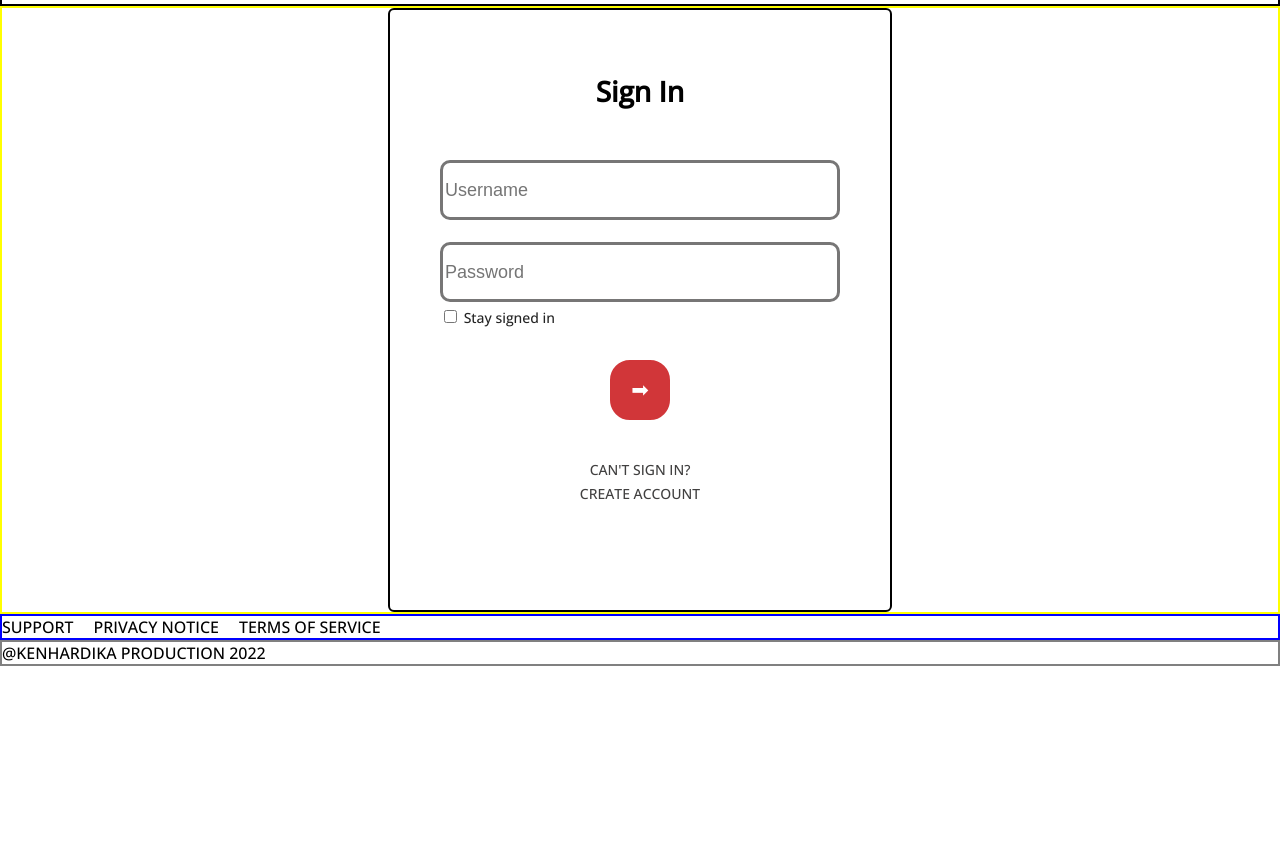
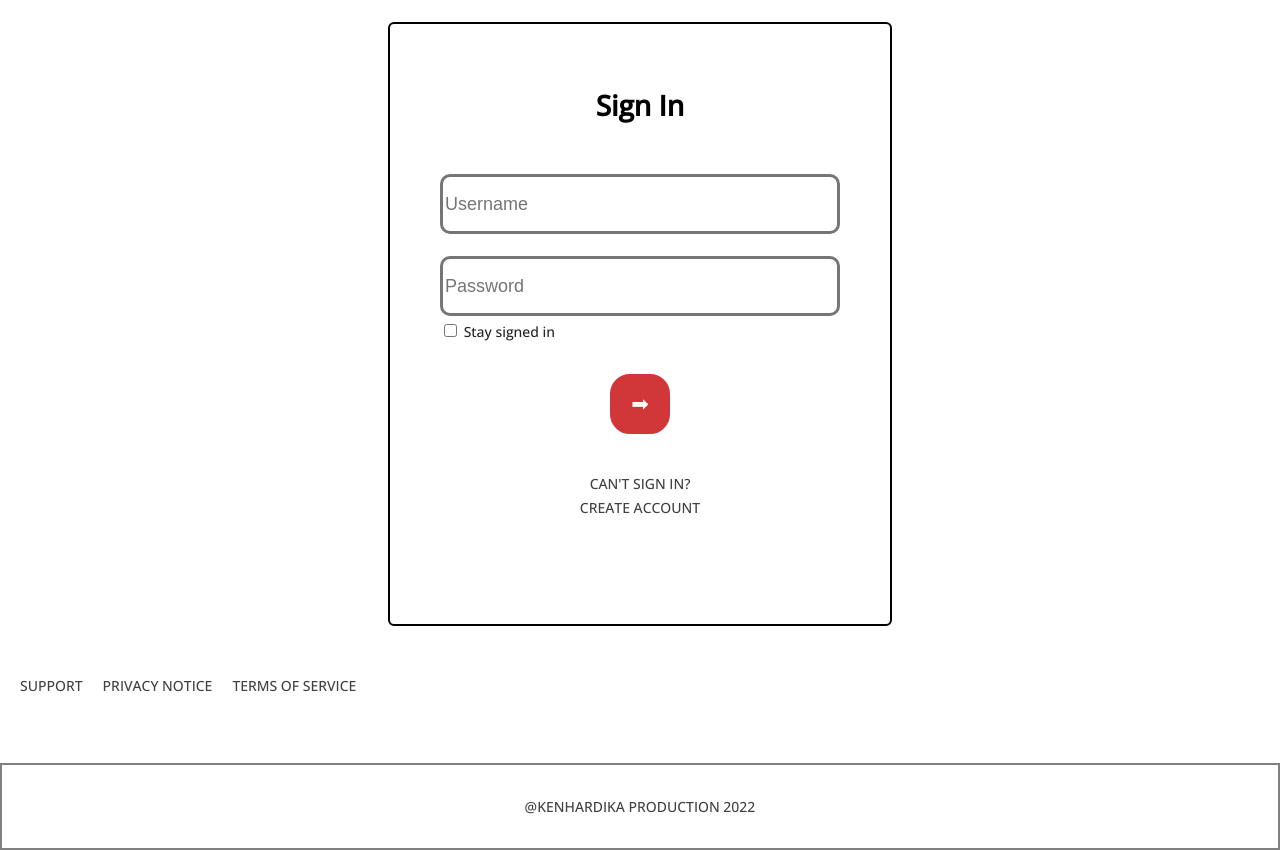
Before and after one commit to kenhardika/hmhy, a plain HTML site: page index.html in a window 1280 px wide. Shown: the part 98-948 px from the top of the page. Before the commit the page ends 800 px from the top, so only its background shows below. Drawn offline with nearby package versions, Linux system fonts and the light colour scheme.

Commit message:
login page updated overall

```diff
--- a/index.html
+++ b/index.html
@@ -62,15 +62,18 @@
         </div>
     </div>
 
-    <div class="footer">
-        <div class="support">SUPPORT</div>
-        <div class="privacy">PRIVACY NOTICE </div>
-        <div class="terms">TERMS OF SERVICE</div>
-    </div>
+    <class class="bottomPage">
+        <div class="footer">
+            <div class="support"><a href="https://www.google.com"> SUPPORT </a></div>
+            <div class="privacy"><a href="https://www.google.com"> PRIVACY NOTICE </a></div>
+            <div class="terms"><a href="https://www.google.com"> TERMS OF SERVICE </a></div>
+        </div>
 
-    <div class="remarks">
-        <div class="copyright">@KENHARDIKA PRODUCTION 2022</div>
-    </div>
-
+        <div class="remarks">
+            <div class="copyright">
+                 <a href="https://github.com/kenhardika" target="_blank" rel="noopener noreferrer">@KENHARDIKA PRODUCTION 2022</a>
+            </div>
+        </div>
+    </class>
 </body>
 </html>
--- a/style.css
+++ b/style.css
@@ -1,5 +1,4 @@
 body{
-
     font-family: 'Open Sans', sans-serif;
     margin: 0;
     display: flex;
@@ -10,12 +9,12 @@ body{
     display: flex;
     flex-direction: column;
     padding: 20px;
-    border: solid 2px black;
+
     font-size: 22px;
+    cursor: default;
 }
 
 .content {
-    border: solid 2px yellow;
     display: flex;
     flex-direction: column;
     align-items: center;
@@ -28,6 +27,7 @@ body{
     border-radius: 6px;
     height: 600px;
     width: 500px;
+    margin: 20px 0 50px 0;
 }
 
 .signIn {
@@ -39,6 +39,7 @@ body{
     /* border: solid 2px gold; */
     font-size: 28px;
     font-weight: 600;
+    cursor: default;
 }
 
 .userForm {
@@ -66,6 +67,7 @@ body{
     font-size: 14px;
     padding: 5px 0 5px 0;
     color: rgb(36, 36, 36);
+    cursor: default;
     /* border: solid 2px greenyellow; */
 }
 
@@ -109,21 +111,32 @@ a {
     text-decoration: none;
 }
 a:hover {
-    color: rgb(29, 28, 28);
+    color: rgb(12, 12, 12);
 }
 
 a:visited {
     text-decoration: none;
 }
+
+.bottomPage {
+    box-sizing: border-box;
+    display: grid;
+    grid-template-rows: repeat(2,87px );
+}
+
 .footer {
     display: flex;
     flex-direction: row;
+    font-size: 14px;
     gap: 20px;
-    border: solid 2px blue;
+    padding-left: 20px ;
 }
 
 .remarks {
     display: flex;
     flex-direction: row;
+    font-size: 14px;
+    align-items: center;
+    justify-content: center;
     border: solid 2px gray;
 }
```
